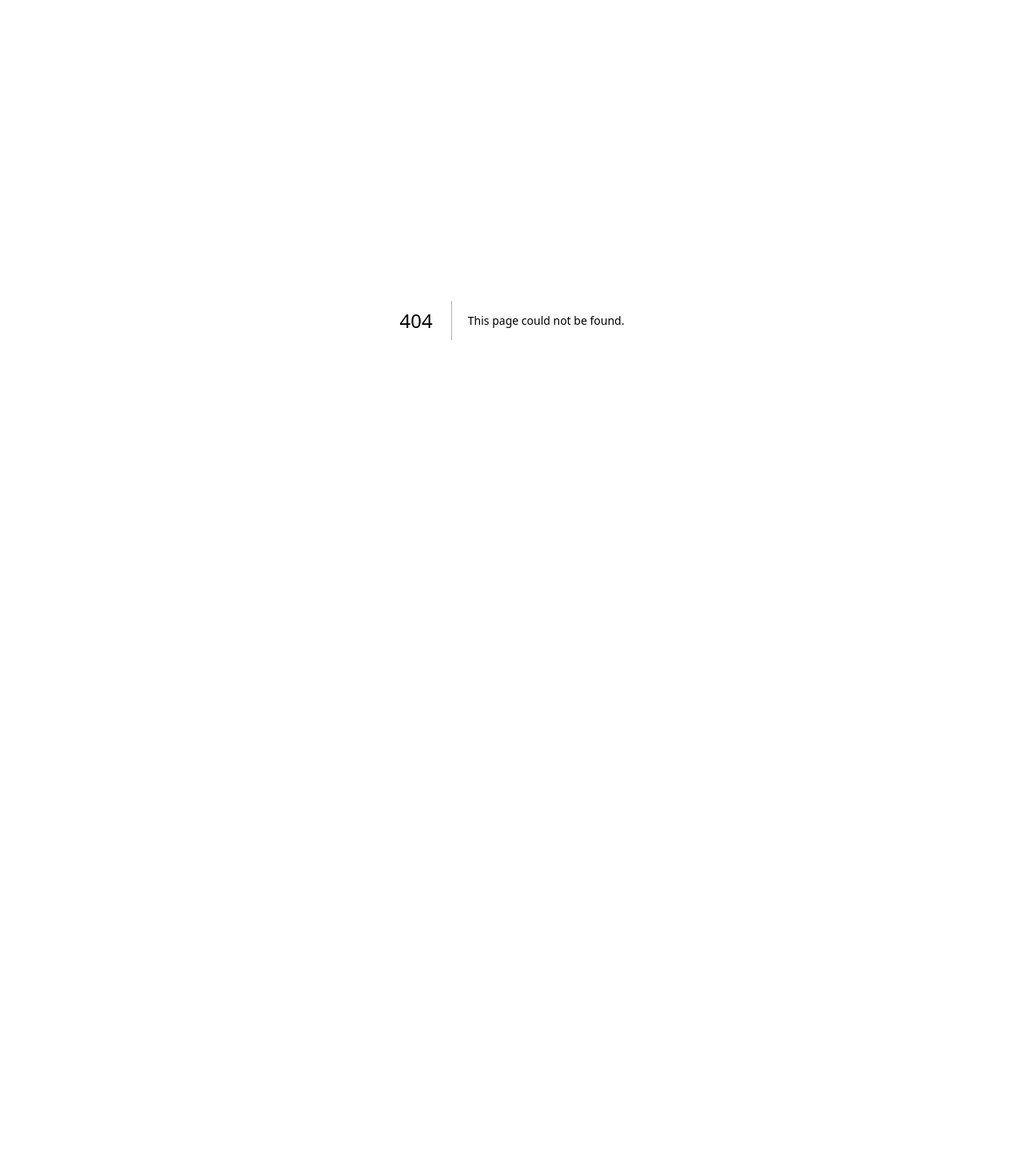
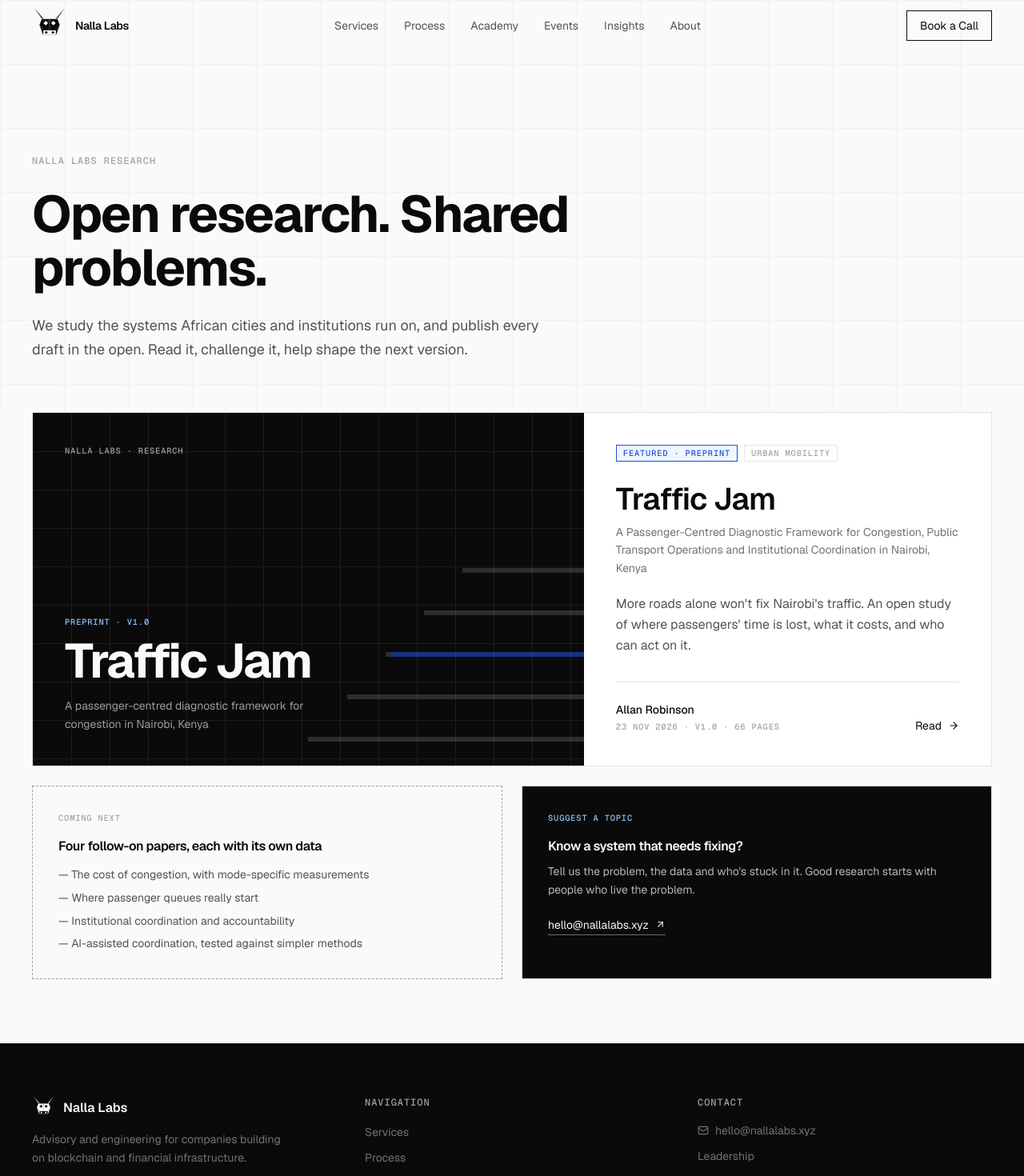
Before and after one commit to NallaLabs/nallalabs, a Next.js app: page /research in a window 1280 px wide. Before the commit this address had no page. Shown: the top 1470 px of the page at 80% size. Before the commit the page ends 800 px from the top, so only its background shows below. Built offline with nearby package versions, Linux system fonts and the light colour scheme.

Commit message:
Add research index page with featured paper

```diff
--- /dev/null
+++ b/app/research/page.tsx
@@ -0,0 +1,184 @@
+import type { Metadata } from "next";
+import Link from "next/link";
+import { ArrowRight, ArrowUpRight } from "lucide-react";
+import { Nav } from "@/components/layout/Nav";
+import { Footer } from "@/components/layout/Footer";
+import { FadeUp } from "@/components/motion/FadeUp";
+import { PaperCover } from "@/components/research/PaperCover";
+import { formatDate, latestPublished, papers } from "@/lib/research";
+
+const description =
+  "Open, versioned research from Nalla Labs on the systems African cities and institutions run on, starting with Traffic Jam, a study of Nairobi traffic congestion. Free to read, download and contribute.";
+
+export const metadata: Metadata = {
+  title: "Research: Open Studies on Nairobi Traffic and African Systems",
+  description,
+  keywords: ["Nalla Labs research", "Nairobi traffic research", "urban mobility Kenya", "open research Africa", "traffic congestion Nairobi"],
+  alternates: {
+    canonical: "/research",
+  },
+  openGraph: {
+    title: "Nalla Labs Research",
+    description,
+    type: "website",
+    url: "https://nallalabs.xyz/research",
+    siteName: "Nalla Labs",
+  },
+  twitter: {
+    card: "summary_large_image",
+    title: "Nalla Labs Research",
+    description,
+  },
+};
+
+const jsonLd = {
+  "@context": "https://schema.org",
+  "@graph": [
+    {
+      "@type": "CollectionPage",
+      name: "Nalla Labs Research",
+      url: "https://nallalabs.xyz/research",
+      description,
+      publisher: { "@type": "Organization", name: "Nalla Labs", url: "https://nallalabs.xyz" },
+      mainEntity: {
+        "@type": "ItemList",
+        itemListElement: papers.map((p, i) => ({
+          "@type": "ListItem",
+          position: i + 1,
+          url: `https://nallalabs.xyz${p.href}`,
+          name: `${p.title}: ${p.subtitle}`,
+        })),
+      },
+    },
+    {
+      "@type": "BreadcrumbList",
+      itemListElement: [
+        { "@type": "ListItem", position: 1, name: "Nalla Labs", item: "https://nallalabs.xyz" },
+        { "@type": "ListItem", position: 2, name: "Research", item: "https://nallalabs.xyz/research" },
+      ],
+    },
+  ],
+};
+
+export default function ResearchIndexPage() {
+  const [featured] = papers;
+  const latest = latestPublished(featured);
+
+  return (
+    <>
+      <script
+        type="application/ld+json"
+        dangerouslySetInnerHTML={{
+          __html: JSON.stringify(jsonLd).replace(/</g, "\\u003c"),
+        }}
+      />
+      <Nav />
+      <main className="relative">
+        {/* Hero */}
+        <section className="relative pt-16">
+          <div className="max-w-7xl mx-auto px-8 lg:px-10 pt-24 pb-14 lg:pt-32 lg:pb-16">
+            <FadeUp className="max-w-3xl">
+              <p className="label-mono mb-6">Nalla Labs Research</p>
+              <h1 className="text-display text-[#0A0A0A] mb-6">Open research. Shared problems.</h1>
+              <p className="text-lg text-[#52525B] leading-relaxed max-w-2xl">
+                We study the systems African cities and institutions run on, and publish every
+                draft in the open. Read it, challenge it, help shape the next version.
+              </p>
+            </FadeUp>
+          </div>
+          <div
+            className="absolute inset-0 pointer-events-none opacity-[0.03]"
+            style={{
+              backgroundImage: `
+                linear-gradient(#0A0A0A 1px, transparent 1px),
+                linear-gradient(90deg, #0A0A0A 1px, transparent 1px)
+              `,
+              backgroundSize: "80px 80px",
+            }}
+            aria-hidden
+          />
+        </section>
+
+        {/* Featured paper */}
+        <section className="pb-20">
+          <div className="max-w-7xl mx-auto px-8 lg:px-10">
+            <FadeUp>
+              <Link
+                href={featured.href}
+                className="group grid grid-cols-1 lg:grid-cols-[1.15fr_0.85fr] border border-[#E4E4E7] bg-white hover:border-[#0A0A0A] transition-colors"
+              >
+                <div className="relative aspect-[16/9] lg:aspect-auto lg:min-h-[380px] overflow-hidden bg-[#0A0A0A]">
+                  <PaperCover paper={featured} version={latest} />
+                </div>
+                <div className="flex flex-col justify-between gap-8 p-6 sm:p-8 lg:p-10">
+                  <div>
+                    <div className="flex flex-wrap items-center gap-2 mb-6">
+                      <span className="label-mono !text-[0.65rem] border border-[#1D4ED8] !text-[#1D4ED8] bg-[#EFF6FF] px-2 py-0.5">
+                        Featured · {featured.kind}
+                      </span>
+                      <span className="label-mono !text-[0.65rem] border border-[#E4E4E7] px-2 py-0.5">
+                        {featured.category}
+                      </span>
+                    </div>
+                    <h2 className="text-h2 text-[#0A0A0A] mb-2">{featured.title}</h2>
+                    <p className="text-sm text-[#71717A] leading-relaxed mb-5">{featured.subtitle}</p>
+                    <p className="text-[#52525B] leading-relaxed">{featured.excerpt}</p>
+                  </div>
+                  <div className="flex items-end justify-between gap-4 border-t border-[#E4E4E7] pt-6">
+                    <div className="text-sm">
+                      <p className="text-[#0A0A0A] font-medium">{featured.author}</p>
+                      <p className="label-mono !text-[0.65rem] mt-1">
+                        {formatDate(latest.publishedAt)} · v{latest.version} · {latest.pages} pages
+                      </p>
+                    </div>
+                    <span className="inline-flex items-center gap-2 text-sm text-[#0A0A0A] whitespace-nowrap">
+                      Read
+                      <ArrowRight
+                        size={14}
+                        className="transition-transform group-hover:translate-x-1"
+                      />
+                    </span>
+                  </div>
+                </div>
+              </Link>
+            </FadeUp>
+
+            {/* What's next */}
+            <div className="grid grid-cols-1 md:grid-cols-2 gap-6 mt-6">
+              <FadeUp delay={0.05} className="border border-dashed border-[#A1A1AA] p-6 sm:p-8">
+                <p className="label-mono !text-[0.65rem] mb-4">Coming next</p>
+                <h3 className="font-semibold tracking-tight text-[#0A0A0A] mb-3">
+                  Four follow-on papers, each with its own data
+                </h3>
+                <ul className="space-y-1.5 text-sm text-[#52525B] leading-relaxed">
+                  <li>— The cost of congestion, with mode-specific measurements</li>
+                  <li>— Where passenger queues really start</li>
+                  <li>— Institutional coordination and accountability</li>
+                  <li>— AI-assisted coordination, tested against simpler methods</li>
+                </ul>
+              </FadeUp>
+              <FadeUp delay={0.1} className="border border-[#E4E4E7] bg-[#0A0A0A] text-[#FAFAFA] p-6 sm:p-8">
+                <p className="label-mono !text-[0.65rem] !text-[#93C5FD] mb-4">Suggest a topic</p>
+                <h3 className="font-semibold tracking-tight mb-2">
+                  Know a system that needs fixing?
+                </h3>
+                <p className="text-sm text-white/70 leading-relaxed mb-5">
+                  Tell us the problem, the data and who&apos;s stuck in it. Good research starts
+                  with people who live the problem.
+                </p>
+                <a
+                  href="mailto:hello@nallalabs.xyz?subject=Research%20topic%20suggestion"
+                  className="inline-flex items-center gap-2 text-sm border-b border-white/40 pb-0.5 hover:border-white transition-colors"
+                >
+                  hello@nallalabs.xyz
+                  <ArrowUpRight size={13} />
+                </a>
+              </FadeUp>
+            </div>
+          </div>
+        </section>
+      </main>
+      <Footer />
+    </>
+  );
+}
```
